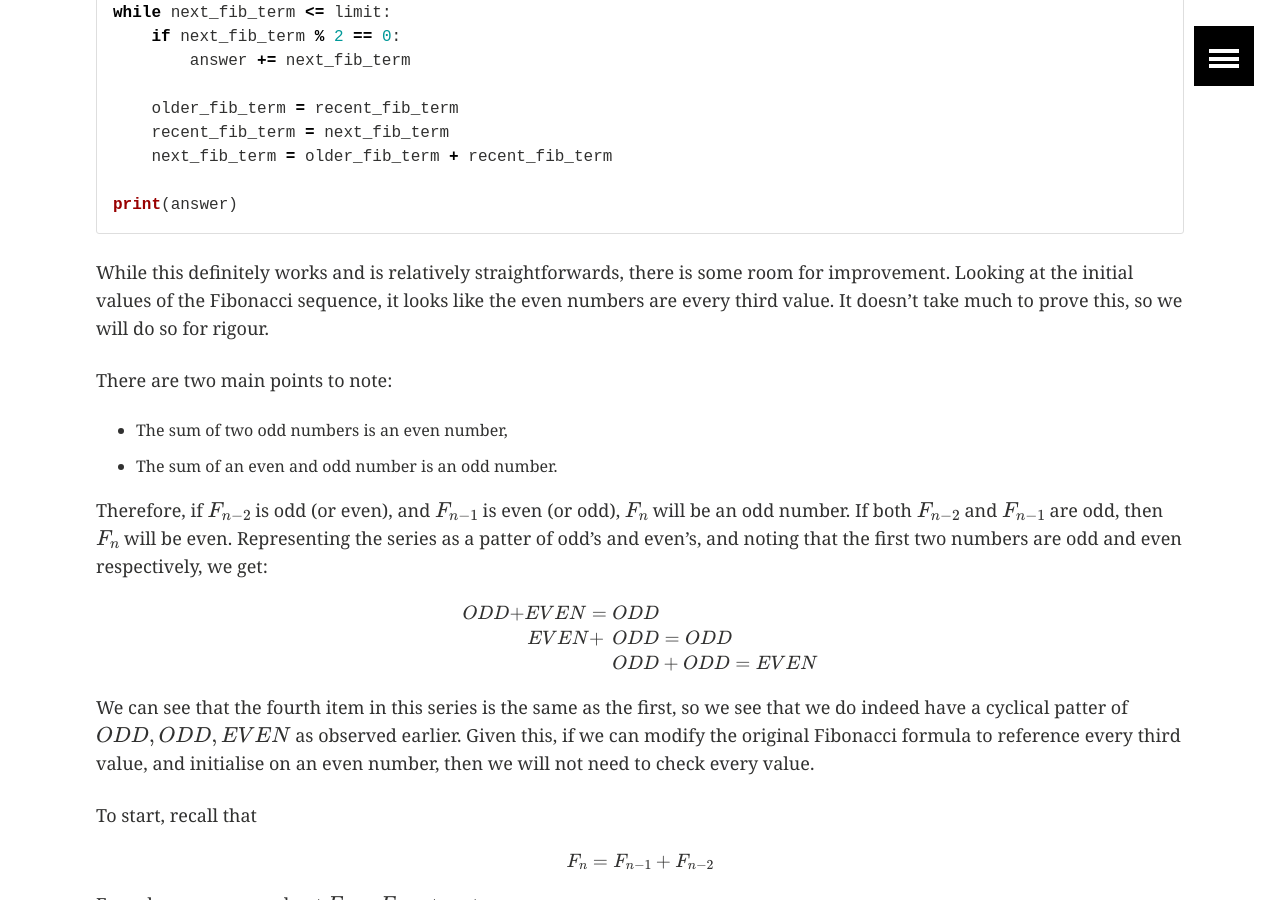
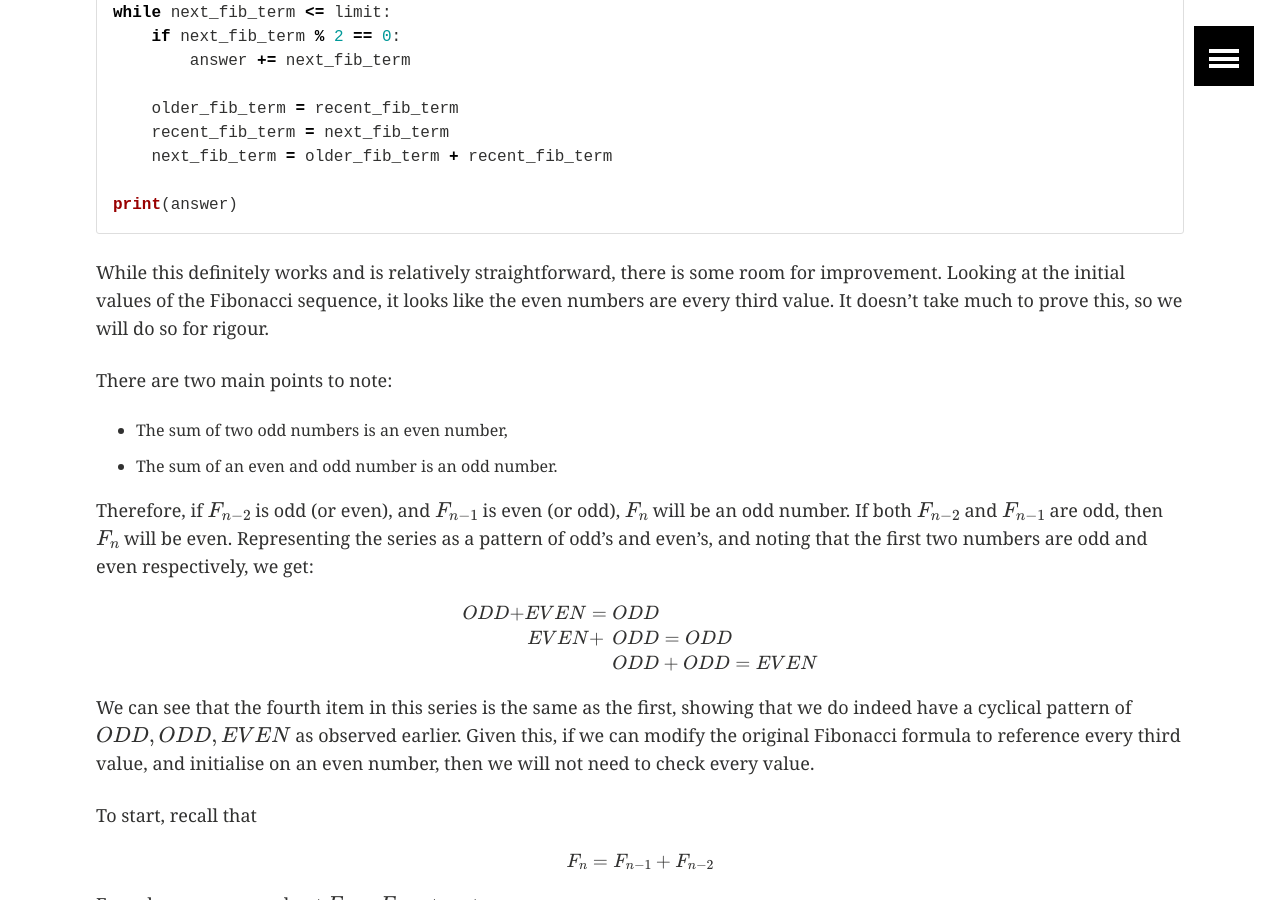
Before and after one commit to Adrian-Ball/adrian-ball.github.io, a Jekyll site: the page built from _posts/project-euler/2018-03-18-project-euler-problem-2.md, in a window 1280 px wide and 900 px high, scrolled down 1106 px. Built offline with Jekyll 4.4.1, drawn with Linux system fonts in a browser that asks for light colours; formulas are drawn with MathJax 3.

Commit message:
Minor edits to PE problem 2

```diff
--- a/_posts/project-euler/2018-03-18-project-euler-problem-2.md
+++ b/_posts/project-euler/2018-03-18-project-euler-problem-2.md
@@ -39,14 +39,14 @@ print(answer)
 
 {% endhighlight %}
 
-While this definitely works and is relatively straightforwards, there is some room for improvement. Looking at the initial values of the Fibonacci sequence, it looks like the even numbers are every third value. It doesn't take much to prove this, so we will do so for rigour.
+While this definitely works and is relatively straightforward, there is some room for improvement. Looking at the initial values of the Fibonacci sequence, it looks like the even numbers are every third value. It doesn't take much to prove this, so we will do so for rigour.
 
 There are two main points to note:
 
 * The sum of two odd numbers is an even number,
 * The sum of an even and odd number is an odd number.
 
-Therefore, if $$F_{n-2}$$ is odd (or even), and $$F_{n-1}$$ is even (or odd), $$F_n$$ will be an odd number. If both $$F_{n-2}$$ and $$F_{n-1}$$ are odd, then $$F_{n}$$ will be even. Representing the series as a patter of odd's and even's, and noting that the first two numbers are odd and even respectively, we get:
+Therefore, if $$F_{n-2}$$ is odd (or even), and $$F_{n-1}$$ is even (or odd), $$F_n$$ will be an odd number. If both $$F_{n-2}$$ and $$F_{n-1}$$ are odd, then $$F_{n}$$ will be even. Representing the series as a pattern of odd's and even's, and noting that the first two numbers are odd and even respectively, we get:
 
 $$\begin{eqnarray}
 ODD + &EVEN = &ODD     \\
@@ -54,7 +54,7 @@ ODD + &EVEN = &ODD     \\
      & &ODD + ODD = EVEN\\
 \end{eqnarray}$$
 
-We can see that the fourth item in this series is the same as the first, so we see that we do indeed have a cyclical patter of $$ ODD, ODD, EVEN $$ as observed earlier. Given this, if we can modify the original Fibonacci formula to reference every third value, and initialise on an even number, then we will not need to check every value.
+We can see that the fourth item in this series is the same as the first, showing that we do indeed have a cyclical pattern of $$ ODD, ODD, EVEN $$ as observed earlier. Given this, if we can modify the original Fibonacci formula to reference every third value, and initialise on an even number, then we will not need to check every value.
 
 To start, recall that
 
```
